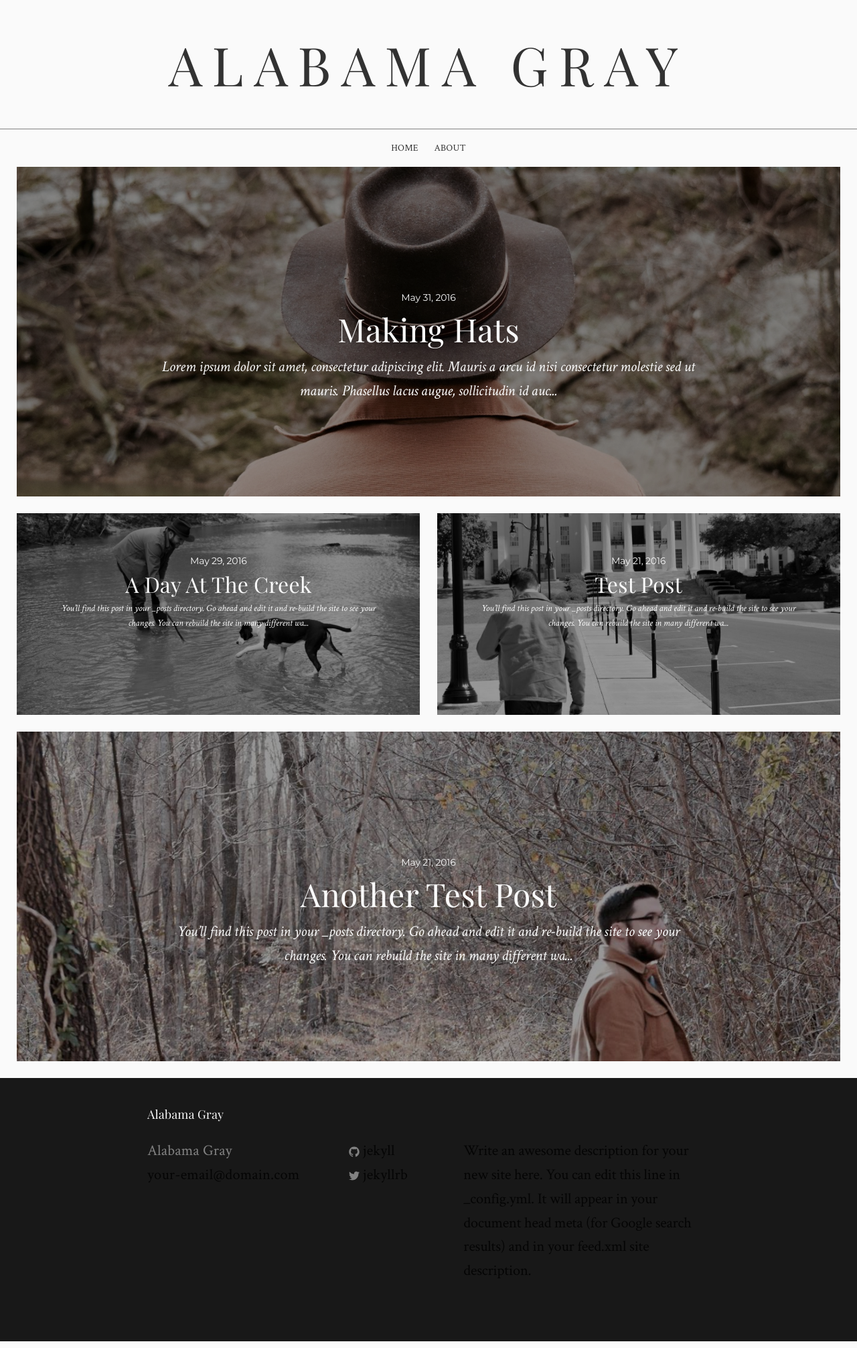
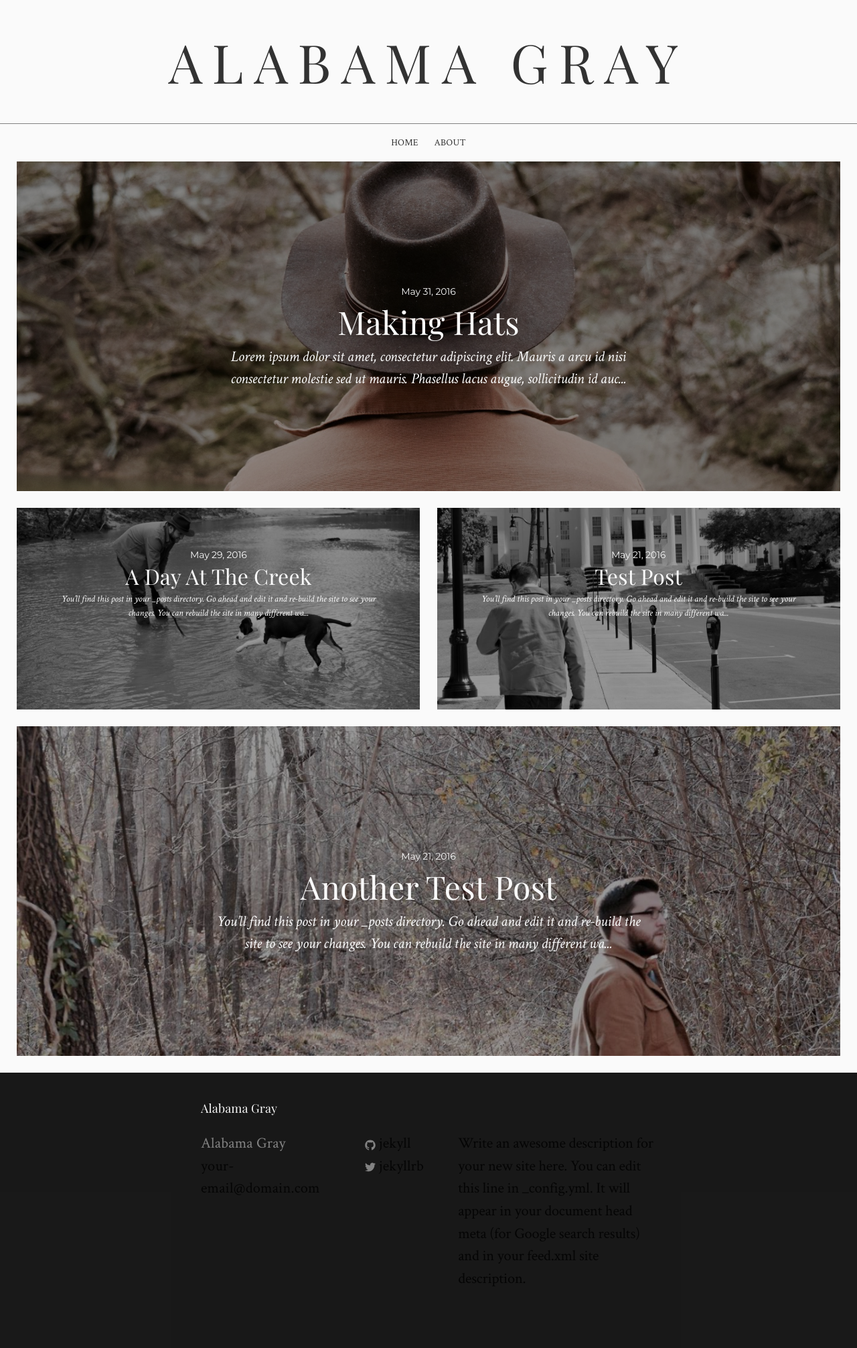
Before and after one commit to jtgry/blog, a Jekyll site: the page built from index.html, in a window 1280 px wide. Shown: the whole page at 67% size. Built offline with Jekyll 4.4.1, drawn with Linux system fonts in a browser that asks for light colours; some web fonts are replaced.

Commit message:
Updated '/css/main.scss' via CloudCannon

```diff
--- a/css/main.scss
+++ b/css/main.scss
@@ -11,7 +11,7 @@ $alt-font-family: "Montserrat", sans-serif;
 $base-font-size:   16px;
 $base-font-weight: 400;
 $small-font-size:  $base-font-size * 0.875;
-$base-line-height: 1.6;
+$base-line-height: 1.5;
 $base-letter-spacing: .01rem;
 
 $header-font-family: "Playfair Display", serif;
@@ -30,7 +30,7 @@ $grey-color-dark:  darken($grey-color, 25%);
 $footer-color: rgba(0,0,0,0.9);
 
 // Width of the content area
-$content-width:    920px;
+$content-width:    760px;
 
 $on-palm:          600px;
 $on-laptop:        800px;
```
